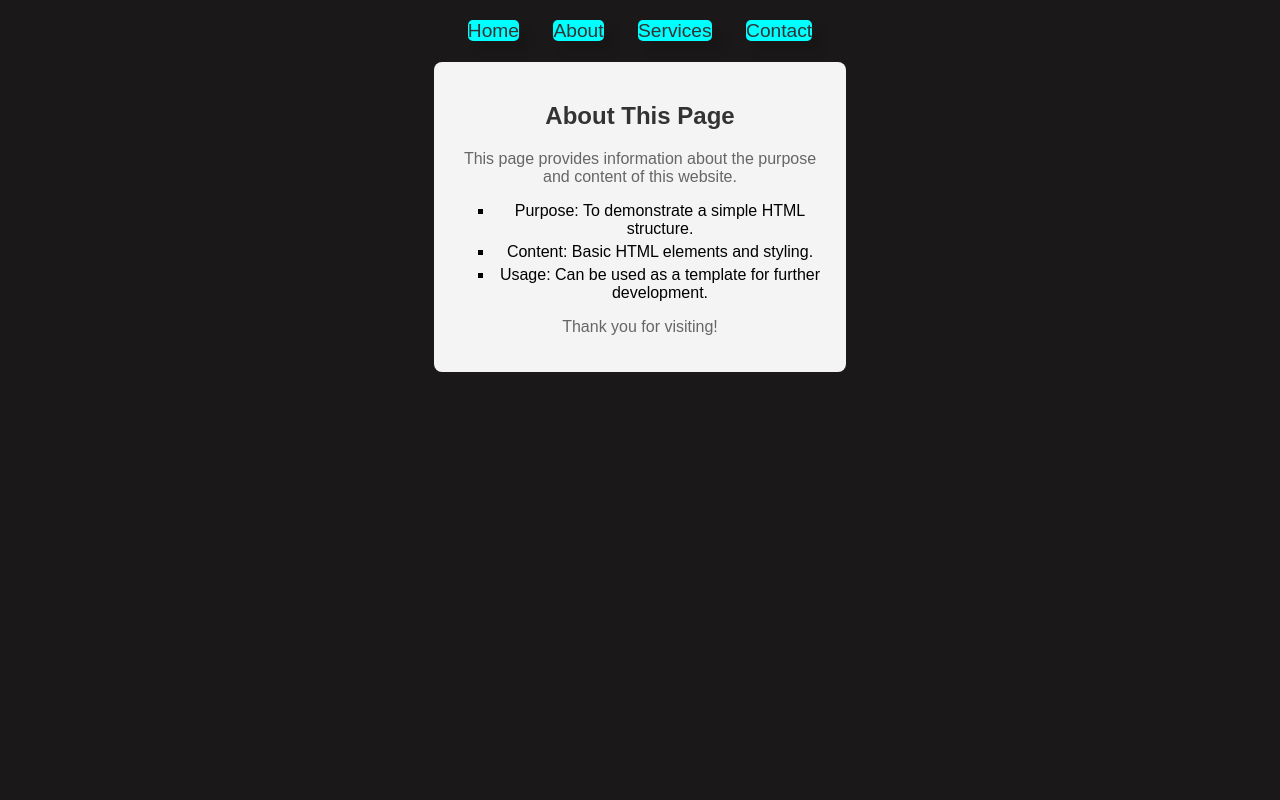
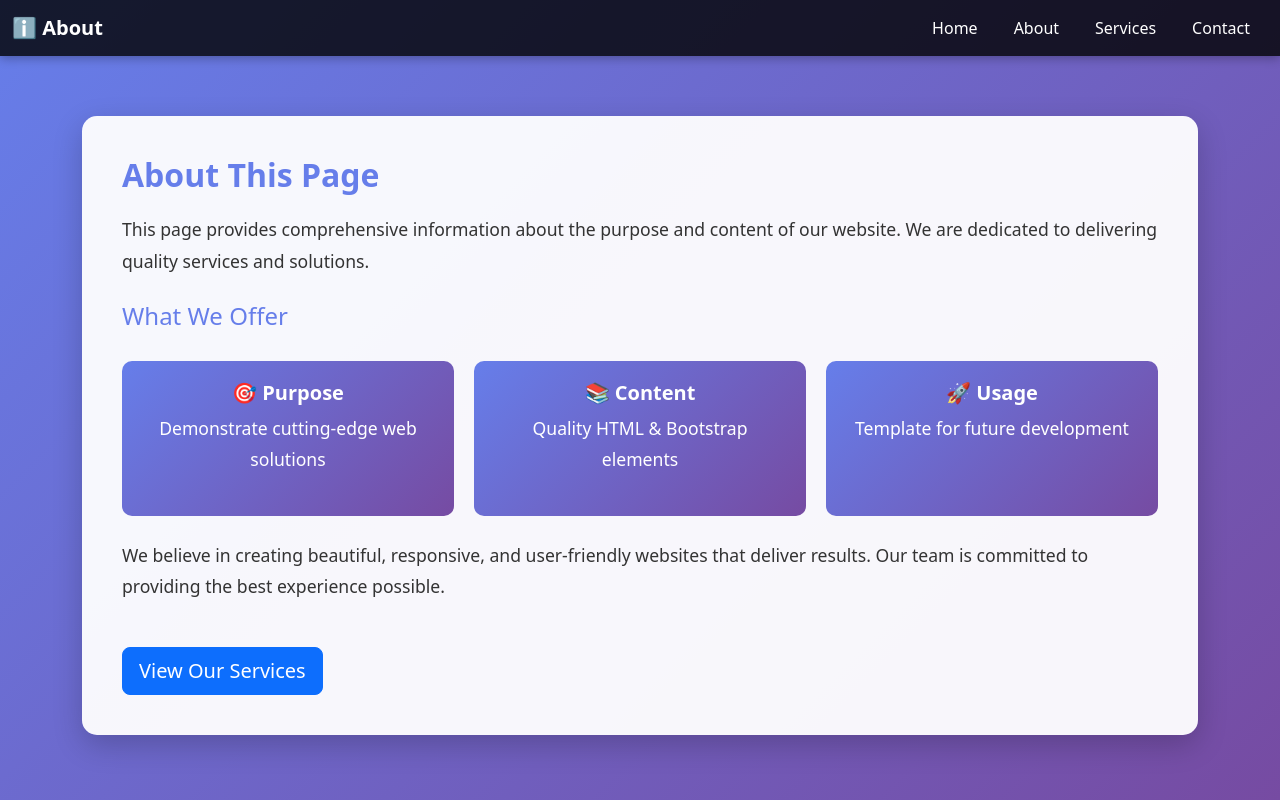
Before and after one commit to PavanMech321/Simple, a website: page public/about.html in a window 1280 px wide. Drawn offline with nearby package versions, Linux system fonts and the light colour scheme.

Commit message:
Add Bootstrap styling to about.html

```diff
--- a/public/about.html
+++ b/public/about.html
@@ -3,62 +3,112 @@
 <head>
     <meta charset="UTF-8">
     <meta name="viewport" content="width=device-width, initial-scale=1.0">
-    <title>About</title>
+    <title>About Us</title>
+    <link href="https://cdn.jsdelivr.net/npm/bootstrap@5.3.0/dist/css/bootstrap.min.css" rel="stylesheet">
     <style>
         body {
-            font-family: Arial, sans-serif;
-            margin: 20px;
-            background-color: #1a1818;
-            justify-self: center;
-            text-align: center;
-            justify-content: center;
-            align-items: center;
-            max-width: 412px;
+            background: linear-gradient(135deg, #667eea 0%, #764ba2 100%);
+            min-height: 100vh;
         }
-        nav {
-            margin-bottom: 20px;
-            /* background-color: #f4f4f4; */
+        nav.navbar {
+            background-color: rgba(0, 0, 0, 0.8) !important;
+            box-shadow: 0 2px 10px rgba(0, 0, 0, 0.3);
         }
-        nav a {
-            width: 100%;
-            font-size: larger;
-            border-radius: 5px;
-            margin: 0 15px;
-            text-decoration: none;
-            color: #333;
-            background-color: aqua;
-            box-shadow: 10px 10px 10px rgba(0,0,0,0.1);
+        nav.navbar a.nav-link {
+            color: #fff !important;
+            margin: 0 10px;
+            transition: color 0.3s;
         }
-        h2 {
+        nav.navbar a.nav-link:hover {
+            color: #00d4ff !important;
+        }
+        .about-container {
+            padding: 60px 20px;
+        }
+        .about-card {
+            background: rgba(255, 255, 255, 0.95);
+            border-radius: 15px;
+            padding: 40px;
+            box-shadow: 0 10px 30px rgba(0, 0, 0, 0.2);
             color: #333;
         }
-        p {
-            color: #666;
+        .about-card h2 {
+            color: #667eea;
+            font-weight: bold;
+            margin-bottom: 20px;
         }
-        ul {
-            list-style-type: square;
+        .about-card p {
+            font-size: 1.1rem;
+            line-height: 1.8;
+            margin-bottom: 20px;
         }
-        li {
-            margin: 5px 0;
+        .feature-list {
+            display: grid;
+            grid-template-columns: repeat(auto-fit, minmax(200px, 1fr));
+            gap: 20px;
+            margin-top: 30px;
+        }
+        .feature-item {
+            background: linear-gradient(135deg, #667eea 0%, #764ba2 100%);
+            color: white;
+            padding: 20px;
+            border-radius: 10px;
+            text-align: center;
+        }
+        .feature-item h5 {
+            font-weight: bold;
         }
     </style>
 </head>
 <body>
-    <nav>
-        <a href="/">Home</a>
-        <a href="/about">About</a>
-        <a href="/services">Services</a>
-        <a href="/contact">Contact</a>
+    <!-- Navigation -->
+    <nav class="navbar navbar-expand-lg navbar-dark">
+        <div class="container-fluid">
+            <a class="navbar-brand fw-bold" href="/">ℹ️ About</a>
+            <button class="navbar-toggler" type="button" data-bs-toggle="collapse" data-bs-target="#navbarNav">
+                <span class="navbar-toggler-icon"></span>
+            </button>
+            <div class="collapse navbar-collapse" id="navbarNav">
+                <ul class="navbar-nav ms-auto">
+                    <li class="nav-item"><a class="nav-link" href="/">Home</a></li>
+                    <li class="nav-item"><a class="nav-link" href="/about">About</a></li>
+                    <li class="nav-item"><a class="nav-link" href="/services">Services</a></li>
+                    <li class="nav-item"><a class="nav-link" href="/contact">Contact</a></li>
+                </ul>
+            </div>
+        </div>
     </nav>
-    <div style="margin: auto; padding: 20px; background-color: #f4f4f4; border-radius: 8px;">
-        <h2>About This Page</h2>
-        <p>This page provides information about the purpose and content of this website.</p>
-        <ul>
-            <li>Purpose: To demonstrate a simple HTML structure.</li>
-            <li>Content: Basic HTML elements and styling.</li>
-            <li>Usage: Can be used as a template for further development.</li>
-            </ul>
-        <p>Thank you for visiting!</p>
+
+    <!-- About Section -->
+    <div class="about-container">
+        <div class="container">
+            <div class="about-card">
+                <h2>About This Page</h2>
+                <p>This page provides comprehensive information about the purpose and content of our website. We are dedicated to delivering quality services and solutions.</p>
+
+                <h4 class="mt-4 mb-3" style="color: #667eea;">What We Offer</h4>
+                <div class="feature-list">
+                    <div class="feature-item">
+                        <h5>🎯 Purpose</h5>
+                        <p>Demonstrate cutting-edge web solutions</p>
+                    </div>
+                    <div class="feature-item">
+                        <h5>📚 Content</h5>
+                        <p>Quality HTML & Bootstrap elements</p>
+                    </div>
+                    <div class="feature-item">
+                        <h5>🚀 Usage</h5>
+                        <p>Template for future development</p>
+                    </div>
+                </div>
+
+                <p class="mt-4">We believe in creating beautiful, responsive, and user-friendly websites that deliver results. Our team is committed to providing the best experience possible.</p>
+
+                <a href="/services" class="btn btn-primary btn-lg mt-4">View Our Services</a>
+            </div>
+        </div>
     </div>
+
+    <script src="https://cdn.jsdelivr.net/npm/bootstrap@5.3.0/dist/js/bootstrap.bundle.min.js"></script>
 </body>
 </html>
```
